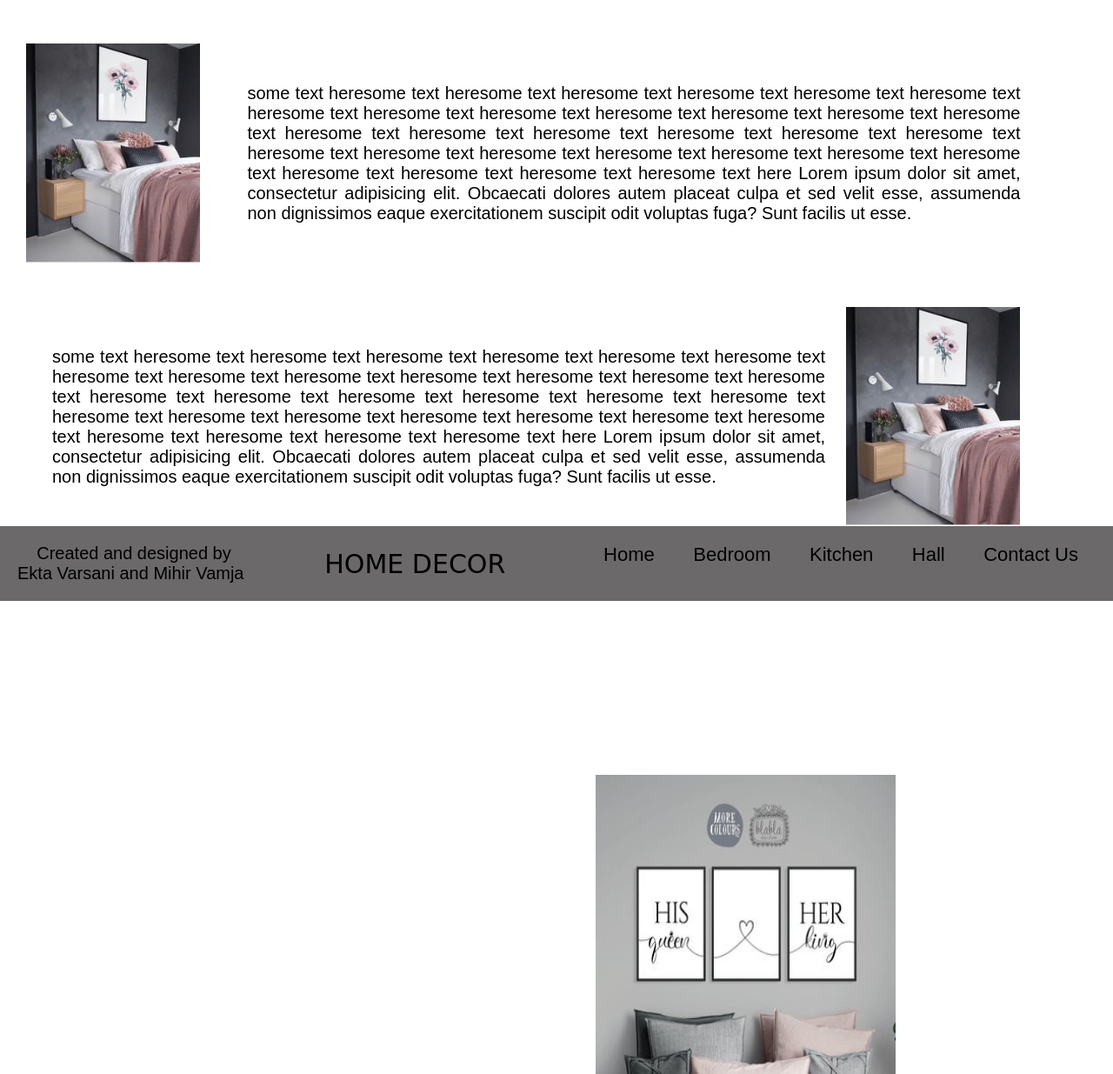
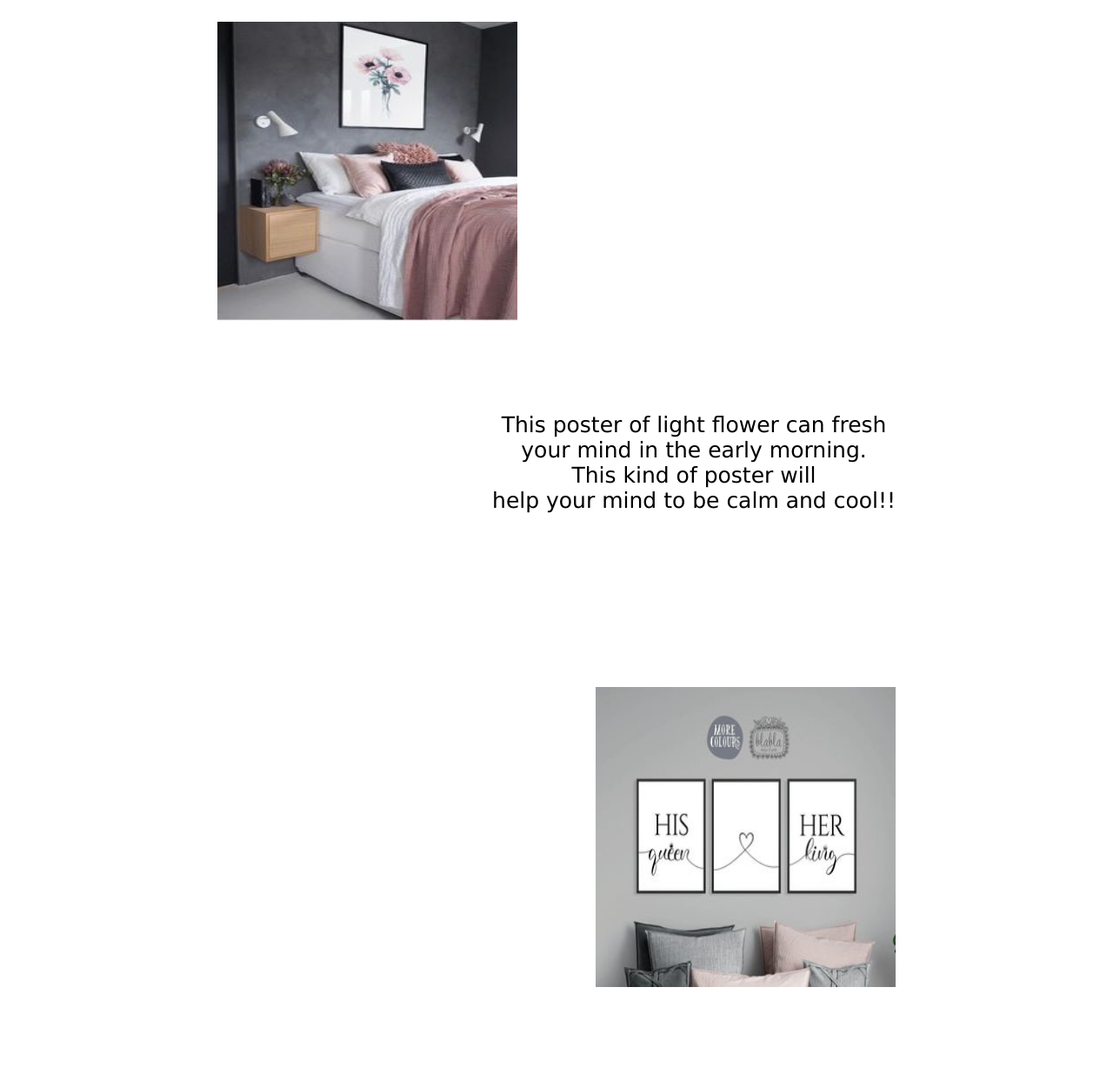
Before and after one commit to Ekta-Varsani/php, a PHP site: page /bedroom.html in a window 1280 px wide. Shown: the part 89-1324 px from the top of the page at 87% size. Run offline with PHP 8.4, Linux system fonts and the light colour scheme.

Commit message:
changes in bedroom and css

```diff
--- a/Home decore/bedroom.html
+++ b/Home decore/bedroom.html
@@ -29,35 +29,12 @@
                 </div>
             </div>
         </header>
-
-        <div class="cf">
-            <img src="images/bedroom/poster.jpg" width="100px" />
-            <div class="text">some text heresome text heresome text heresome text heresome text heresome text heresome text heresome text heresome text heresome text heresome text heresome text heresome text heresome text heresome text heresome text heresome text heresome text heresome text heresome text heresome text heresome text heresome text heresome text heresome text heresome text heresome text heresome text heresome text heresome text heresome text here Lorem ipsum dolor sit amet, consectetur adipisicing elit. Obcaecati dolores autem placeat culpa et sed velit esse, assumenda non dignissimos eaque exercitationem suscipit odit voluptas fuga? Sunt facilis ut esse.</div>
-        </div>
-
-        <div class="cf">
-
-            <div class="text">some text heresome text heresome text heresome text heresome text heresome text heresome text heresome text heresome text heresome text heresome text heresome text heresome text heresome text heresome text heresome text heresome text heresome text heresome text heresome text heresome text heresome text heresome text heresome text heresome text heresome text heresome text heresome text heresome text heresome text heresome text here Lorem ipsum dolor sit amet, consectetur adipisicing elit. Obcaecati dolores autem placeat culpa et sed velit esse, assumenda non dignissimos eaque exercitationem suscipit odit voluptas fuga? Sunt facilis ut esse.</div>
-            <img src="images/bedroom/poster.jpg" width="100px" />
-        </div>
-
-        <footer>
-            <div class="footer">
-                <div class="footer-create">
-                     &nbsp &nbsp Created and designed by <br> Ekta Varsani and Mihir Vamja
-                </div>
-                <div class="name">
-                    HOME DECOR
-                </div>
-                <div class="footer-nav">
-                    <nav>
-                        <a href="homedecor.html">Home</a>
-                        <a href="bedroom.html">Bedroom</a>
-                        <a href="kitchen.html">Kitchen</a>
-                        <a href="hall.html">Hall</a>
-                        <a href="contactus.html">Contact Us</a>
-                    </nav>
-                </div>
+        <div class="container-1">
+            <div class="bimage-1">
+                <img class="i1" src="images/bedroom/poster.jpg" height="345px" width="345px">
+            </div>
+            <div class="btext-1">
+                <p>This poster of light flower can fresh<br> your mind in the early morning.<br>This kind of poster will <br>help your mind to be calm and cool!!</p>
             </div>
         </div>
         <div class="container-2">
@@ -117,5 +94,4 @@
             </div>
         </div>
     </body>
-
 </html>
--- a/Home decore/css/style.css
+++ b/Home decore/css/style.css
@@ -59,14 +59,16 @@ body {
 }
 .footer .footer-nav a{
 	margin: 20px;
-    font-size: 22px;
-    text-decoration: none;
-    color:black;
+  padding: 10px 10px;
+  font-size: 22px;
+  text-decoration: none;
+  color:black;
 }
 .footer .footer-nav a:hover{
-    color:blue ;
-    transition: 2s;
-	text-decoration: underline;
+  color:blue;
+  background-color:rgb(250, 176, 188); ;
+  transition: 2s;
+	text-decoration: none;
 }
 
 /* bedroom */
```
